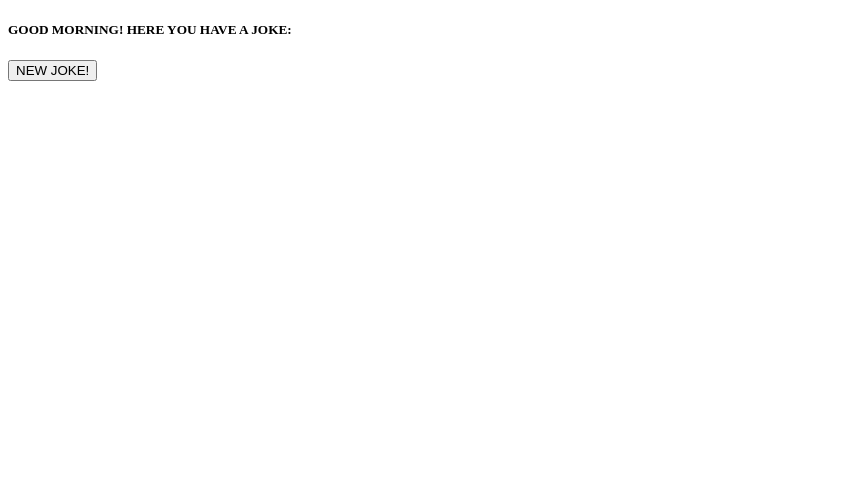
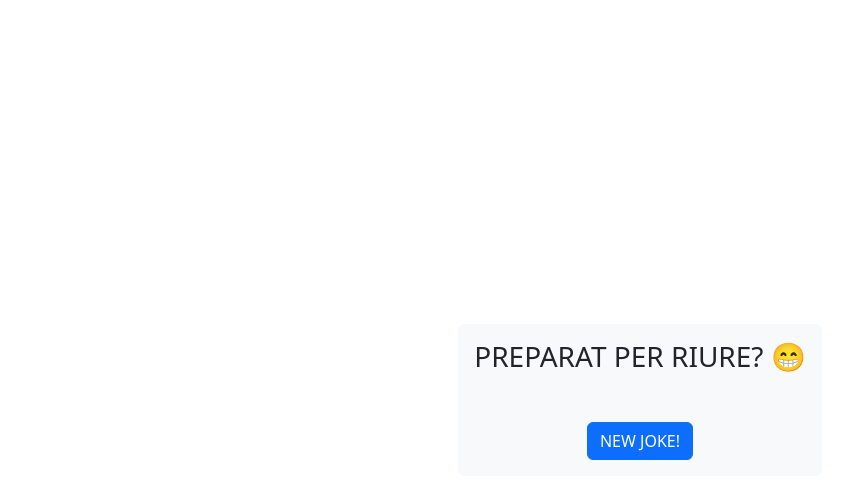
Before and after one commit to Laucf7/Sprint4-2023, a website: page index.html in a window 1280 px wide. Shown: the whole page, without its empty margins (0-859 px from the left). Drawn offline with nearby package versions, Linux system fonts and the light colour scheme; no server answers.

Commit message:
Nivell1-Exercici2

```diff
--- a/index.html
+++ b/index.html
@@ -4,19 +4,23 @@
 <head>
     <meta charset="UTF-8">
     <meta name="viewport" content="width=device-width, initial-scale=1.0">
+    <link rel="stylesheet" href="node_modules/bootstrap/dist/css/bootstrap.min.css">
     <title>Document</title>
 </head>
 
 <body>
-    <div class="container text-center w-25 mt-4 border">
-        <form>
-            <h5>GOOD MORNING! HERE YOU HAVE A JOKE:</h5>
+    <div class="container d-flex justify-content-center align-items-center min-vh-100">
+        <div class="text-center p-3 bg-light rounded">
+            <form>
+                <h3 class="font-weight-bold">PREPARAT PER RIURE? &#128513</h3>
 
-        </form>
+            </form>
 
-        <div class="joke-container mt-4"> </div>
+            <div class="joke-container mt-4"> </div>
 
-        <button type="submit">NEW JOKE!</button>
+            <button type="submit" class="btn btn-primary mt-4">NEW JOKE!</button>
+        </div>
+
     </div>
 
     <script type="module" src="build/src/index.js"></script>
--- /dev/null
+++ b/sass/main.scss
@@ -0,0 +1,6 @@
+//import the functions & variables
+@import "../node_modules/bootstrap/scss/functions";
+@import "../node_modules/bootstrap/scss/variables";
+
+//import bootstrap
+@import '../node_modules/bootstrap/scss/bootstrap';
```
Also changed, not shown: package.json (+5 -2 lines), 1 other file.
